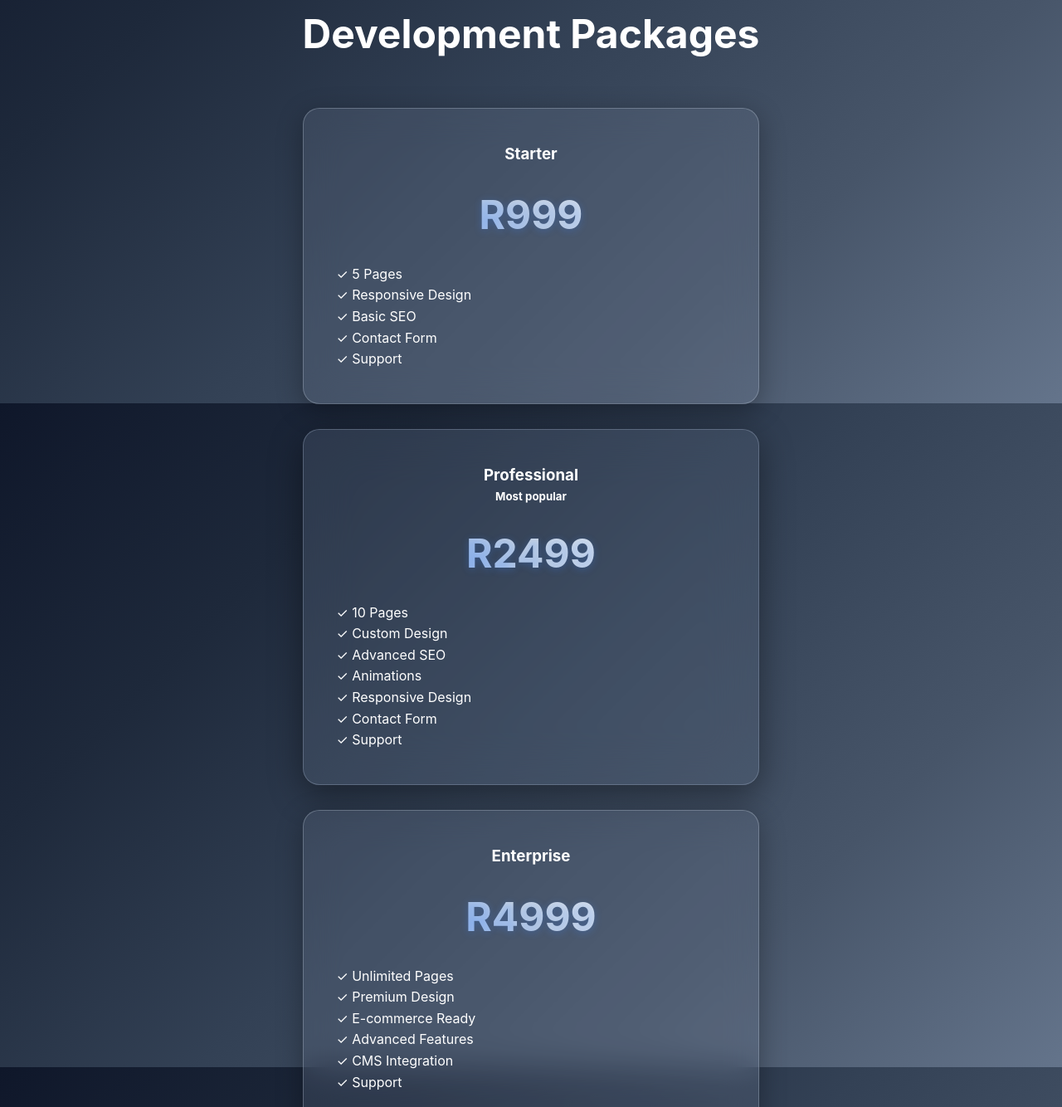
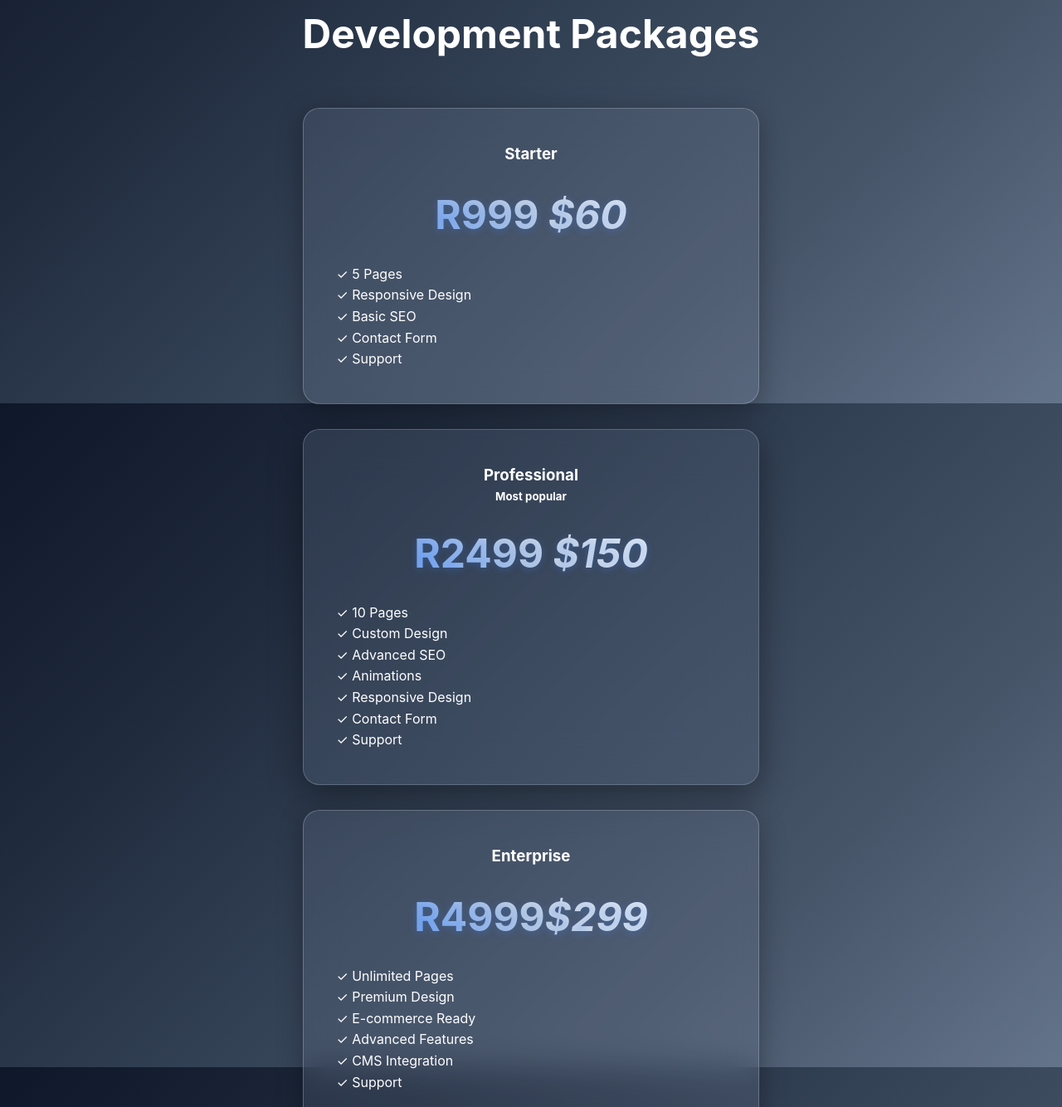
Before and after one commit to KhanyisoV/agency, a plain HTML site: page index.html in a window 1280 px wide. Shown: the part 4314-5648 px from the top of the page at 83% size. Drawn offline with Linux system fonts and the light colour scheme.

Commit message:
Update index.html

```diff
--- a/index.html
+++ b/index.html
@@ -166,7 +166,7 @@
             <div class="packages-grid">
                 <div class="package-card glass animate-on-scroll">
                     <h3>Starter</h3>
-                    <div class="price">R999 </div>
+                    <div class="price">R999 <em>$60</em> </div>
                     <ul style="text-align: left; list-style: none;">
                         <li>✓ 5 Pages</li>
                         <li>✓ Responsive Design</li>
@@ -178,7 +178,7 @@
                 <div class="package-card glass-strong animate-on-scroll">
                     <h3>Professional</h3>
                     <h5>Most popular </h5>
-                    <div class="price">R2499</div>
+                    <div class="price">R2499 <em>$150</em></div>
                     <ul style="text-align: left; list-style: none;">
                         <li>✓ 10 Pages</li>
                         <li>✓ Custom Design</li>
@@ -192,7 +192,7 @@
                 </div>
                 <div class="package-card glass animate-on-scroll">
                     <h3>Enterprise</h3>
-                    <div class="price">R4999</div>
+                    <div class="price">R4999<em>$299</em></div>
                     <ul style="text-align: left; list-style: none;">
                         <li>✓ Unlimited Pages</li>
                         <li>✓ Premium Design</li>
@@ -397,4 +397,5 @@
         });
     </script>
 </body>
+
 </html>
```
